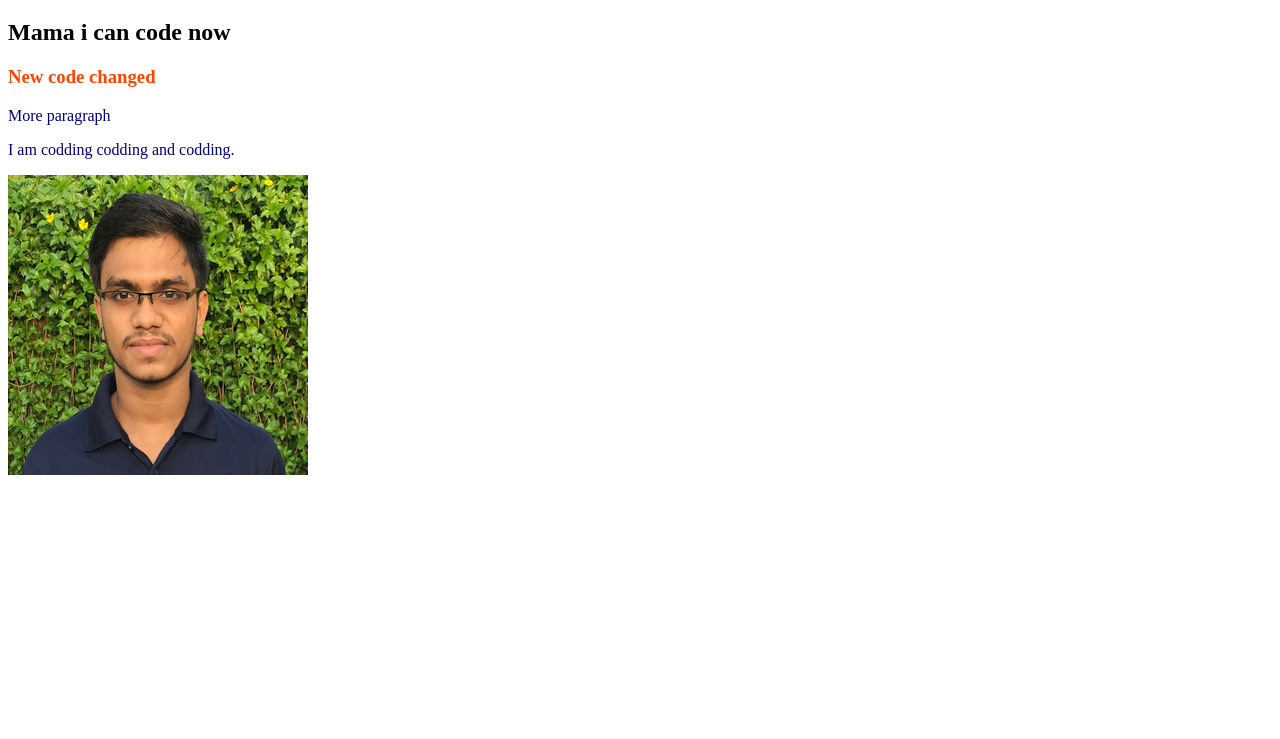
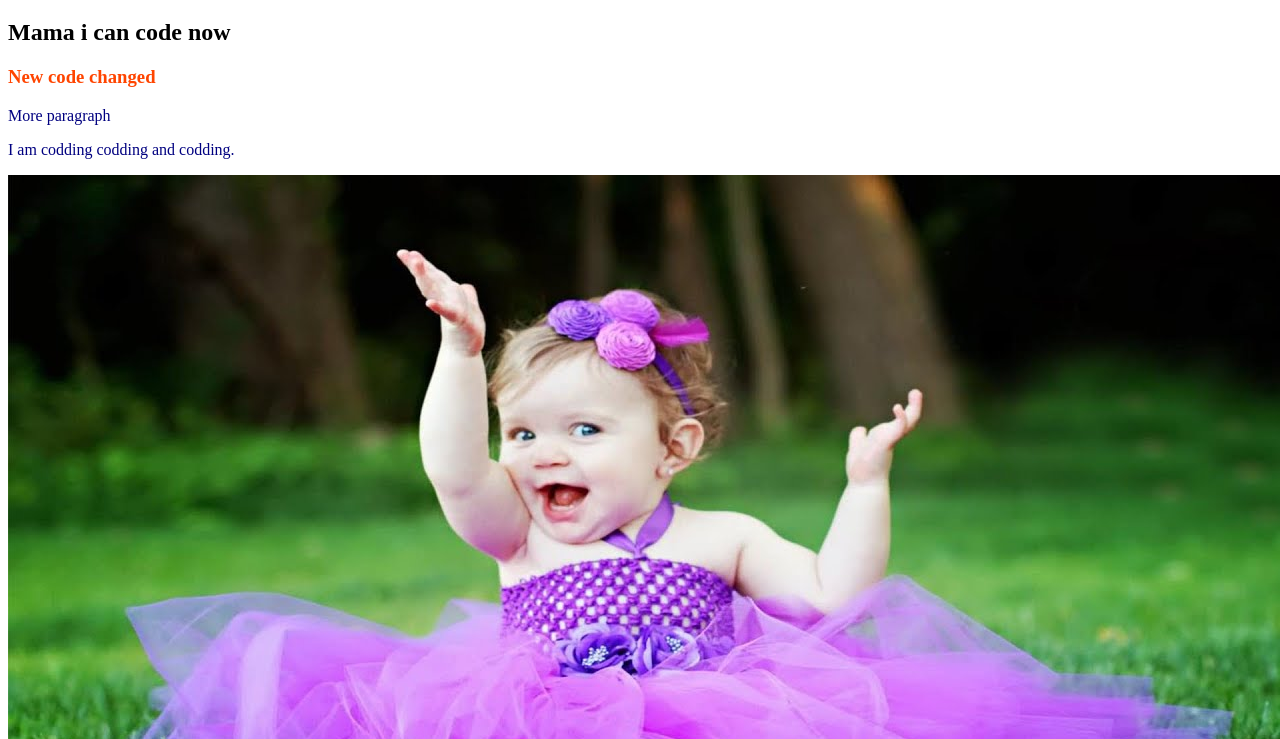
Before and after one commit to Princehowlader606/my-seconde-repo, a plain HTML site: page index.html in a window 1280 px wide. Shown: the part 61-800 px from the top of the page. Drawn offline with Linux system fonts and the light colour scheme.

Commit message:
baby added

```diff
--- a/index.html
+++ b/index.html
@@ -13,6 +13,7 @@
     <h3>New code changed</h3>
     <p>More paragraph</p>
     <p>I am codding codding and codding.</p>
+    <img src="natiputi/maxresdefault.jpg" alt="">
     <img src="short image (1).jpg" alt="">
 
 </body>
```
Also changed, not shown: natiputi/maxresdefault.jpg (added).
